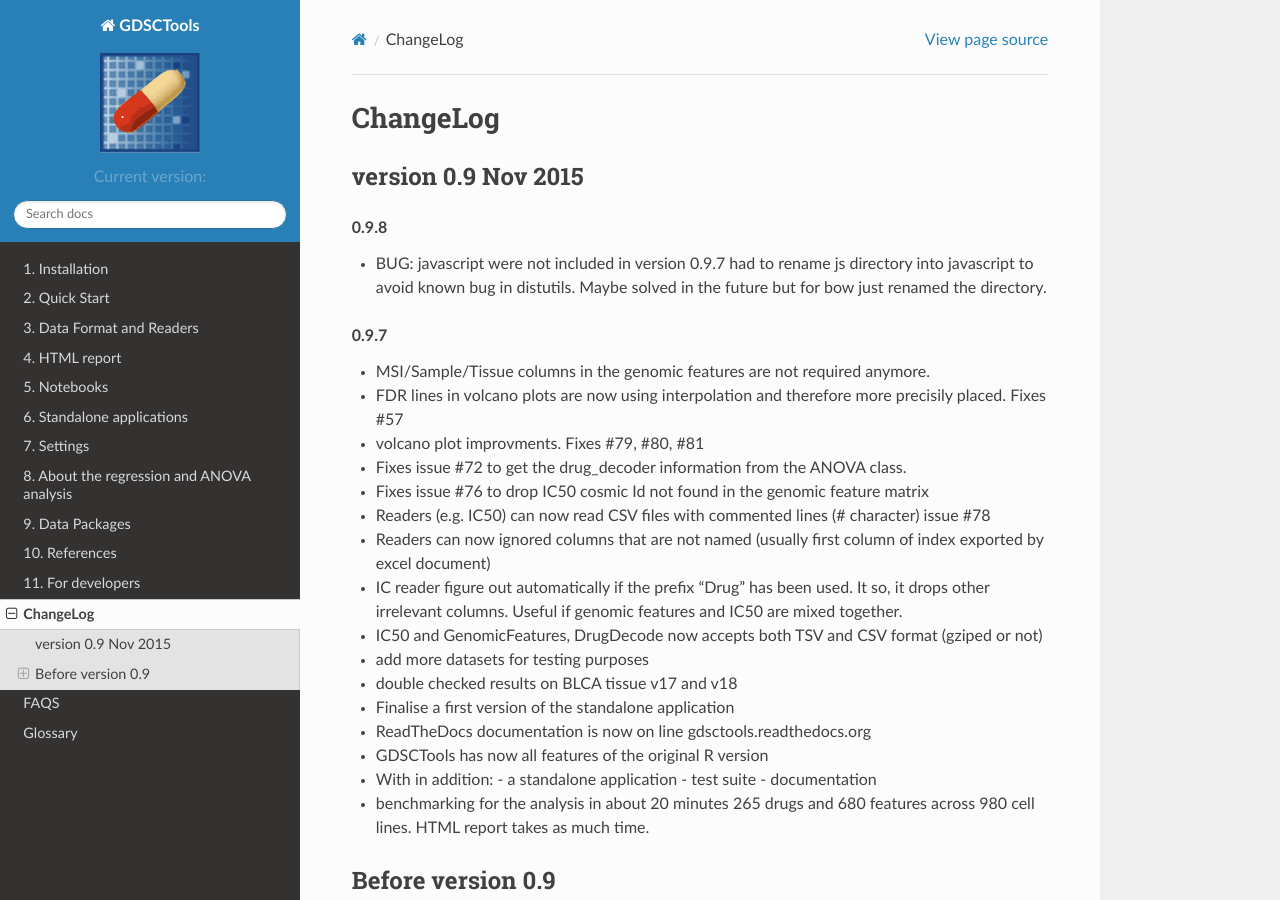
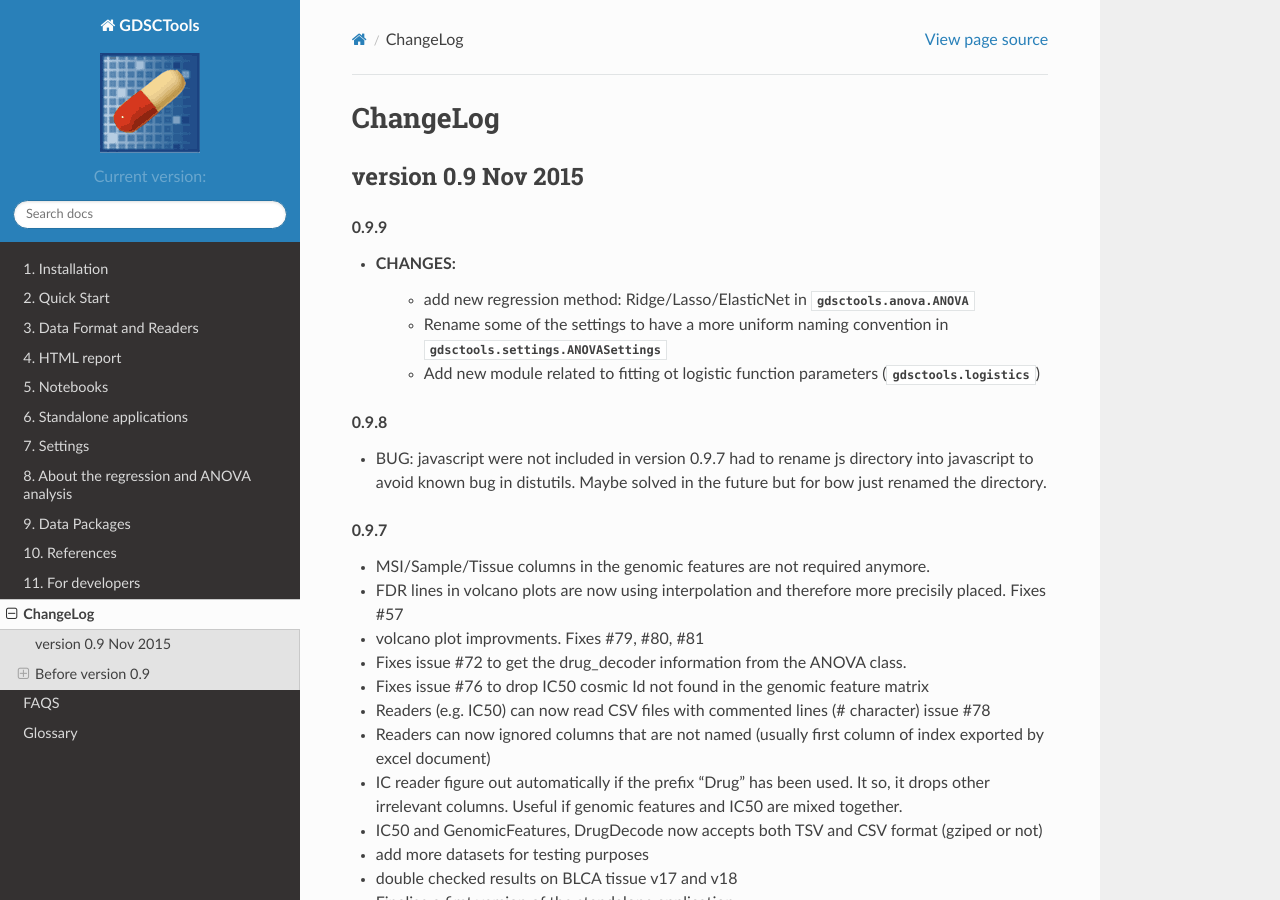
Before and after one commit to CancerRxGene/gdsctools, a Sphinx documentation site: the page built from doc/source/ChangeLog.rst, in a window 1280 px wide and 900 px high. Built offline with Sphinx 7.4.7 and the Read the Docs theme 2.0.0, drawn with Linux system fonts in a browser that asks for light colours; formulas are drawn with MathJax 3; the version number could not be read and is left out.

Commit message:
update changelog.

```diff
--- a/doc/source/ChangeLog.rst
+++ b/doc/source/ChangeLog.rst
@@ -5,6 +5,15 @@ ChangeLog
 
 version 0.9 Nov 2015
 --------------------------
+.. rubric:: 0.9.9
+
+* CHANGES:
+   - add new regression method: Ridge/Lasso/ElasticNet in
+     :class:`gdsctools.anova.ANOVA`
+   - Rename some of the settings to have a more uniform naming convention in
+     :class:`gdsctools.settings.ANOVASettings`
+   - Add new module related to fitting ot logistic function  parameters
+     (:mod:`gdsctools.logistics`)
 
 .. rubric:: 0.9.8
 
```
